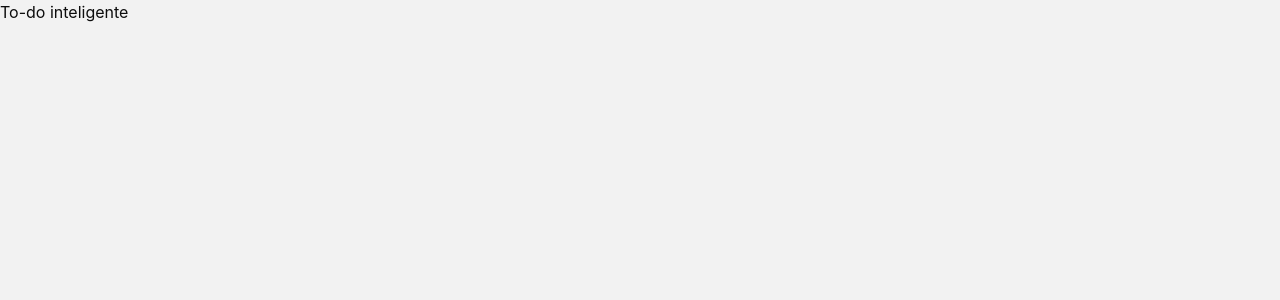
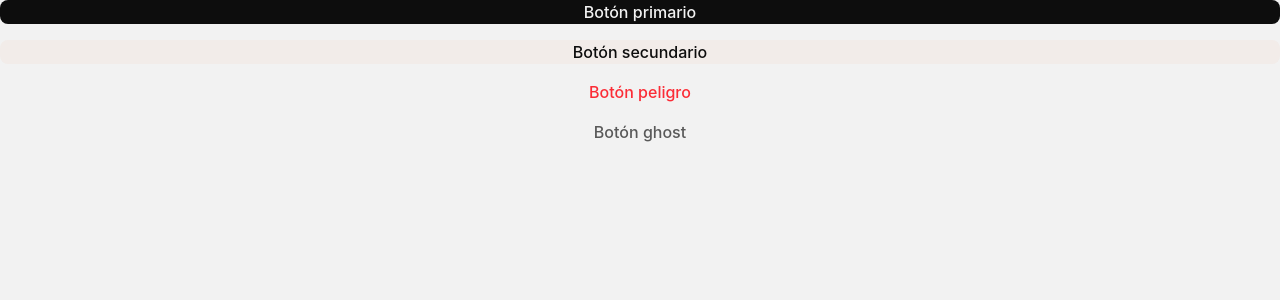
Before and after one commit to JDHernandez935/To-do-list, a React (Vite) app: page / in a window 1280 px wide. Shown: the top 300 px of the page. Built offline with nearby package versions, Linux system fonts and the light colour scheme.

Commit message:
feat(atoms):  se agrega el componente boton con sus variantes

```diff
--- a/src/App.jsx
+++ b/src/App.jsx
@@ -1,8 +1,13 @@
+import Button from "./atoms/Button"
+
 function App() {
-  return(
-    <div>
-      <h1>To-do inteligente</h1>
-  </div>
+  return (
+    <div className="p-8 flex flex-col gap-4">
+      <Button variant="primary">Botón primario</Button>
+      <Button variant="secondary">Botón secundario</Button>
+      <Button variant="danger">Botón peligro</Button>
+      <Button variant="ghost">Botón ghost</Button>
+    </div>
   )
 }
 
--- /dev/null
+++ b/src/atoms/Button.jsx
@@ -0,0 +1,21 @@
+function Button({ children, onClick, variant = "primary", className = "" }) {
+  const base = "px-4 py-2 rounded-lg font-medium transition-all duration-200 cursor-pointer"
+
+  const variants = {
+    primary: "bg-[#0D0D0D] text-[#F2F2F2] hover:bg-[#262626]",
+    secondary: "bg-[#F2ECE9] text-[#0D0D0D] hover:bg-[#A6A6A6]",
+    danger: "bg-transparent text-red-500 hover:bg-red-50",
+    ghost: "bg-transparent text-[#595959] hover:bg-[#F2ECE9]",
+  }
+
+  return (
+    <button
+      onClick={onClick}
+      className={`${base} ${variants[variant]} ${className}`}
+    >
+      {children}
+    </button>
+  )
+}
+
+export default Button
```
